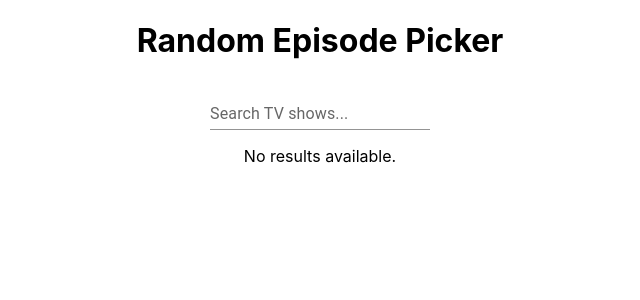
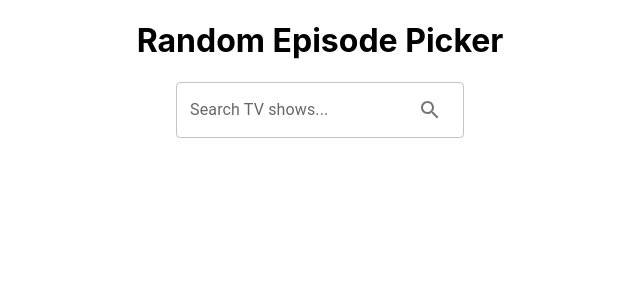
Before and after one commit to jjrpayne/random-episode-picker, a React (Create React App) app: page / in a window 1280 px wide. Shown: the top 300 px of the page, without its empty margins (320-960 px from the left). Built offline with nearby package versions, Linux system fonts and the light colour scheme.

Commit message:
moved search bar to new component

```diff
--- a/package.json
+++ b/package.json
@@ -5,13 +5,14 @@
   "dependencies": {
     "@emotion/react": "^11.4.1",
     "@emotion/styled": "^11.3.0",
-    "@mui/material": "^5.0.1",
+    "@mui/icons-material": "^5.0.4",
+    "@mui/material": "^5.0.4",
     "@testing-library/jest-dom": "^5.14.1",
     "@testing-library/react": "^11.2.7",
     "@testing-library/user-event": "^12.8.3",
     "react": "^17.0.2",
     "react-dom": "^17.0.2",
-    "react-scripts": "4.0.3",
+    "react-scripts": "^3.4.4",
     "web-vitals": "^1.1.2"
   },
   "scripts": {
--- a/src/App.js
+++ b/src/App.js
@@ -1,8 +1,9 @@
 import React, { Component } from 'react';
 import logo from './logo.svg';
 import './App.css';
-import TextField from '@mui/material/TextField';
-import ShowResult from './components/results'
+// import TextField from '@mui/material/TextField';
+import Search from './components/search';
+import ShowResult from './components/results';
 
 const API_URL = "http://localhost:3001/get_from_omdb";
 
@@ -40,22 +41,7 @@ class App extends Component {
 		return (
 			<div className="App">
 			<h1>Random Episode Picker</h1>
-				<TextField
-					type="text"
-					id="tv-search"
-					label="Search TV shows..."
-					variant="standard"
-					value={this.state.query}
-					onChange={this.updateQuery}
-				/>
-				{this.state.results.Response == "True" ? (
-					this.state.results.Search.map(series => (
-						<ShowResult title={series.Title} year={series.Year} poster={series.Poster} key={series} />
-					))
-				) : (
-					<p>No results available.</p>
-				)
-				}
+				<Search />
 			</div>
 		);
 	}
--- /dev/null
+++ b/src/components/search.js
@@ -0,0 +1,18 @@
+import React, {Component} from 'react';
+import TextField from '@mui/material/TextField';
+import SearchButton from './searchbutton';
+
+const Search = () => (
+	<form action="/" method="get">
+		<TextField
+			type="text"
+			id="tv-search"
+			label="Search TV shows..."
+			variant="outlined"
+			name="s"
+			InputProps={{endAdornment: <SearchButton />}}
+		/>
+	</form>
+);
+
+export default Search;
--- /dev/null
+++ b/src/components/searchbutton.js
@@ -0,0 +1,11 @@
+import React from 'react';
+import IconButton from '@mui/material/IconButton';
+import SearchIcon from '@mui/icons-material/Search';
+
+const SearchButton = () => (
+	<IconButton>
+		<SearchIcon />
+	</IconButton>
+);
+
+export default SearchButton;
```
Also changed, not shown: 1 other file (tests, documents, lock files or other folders).
